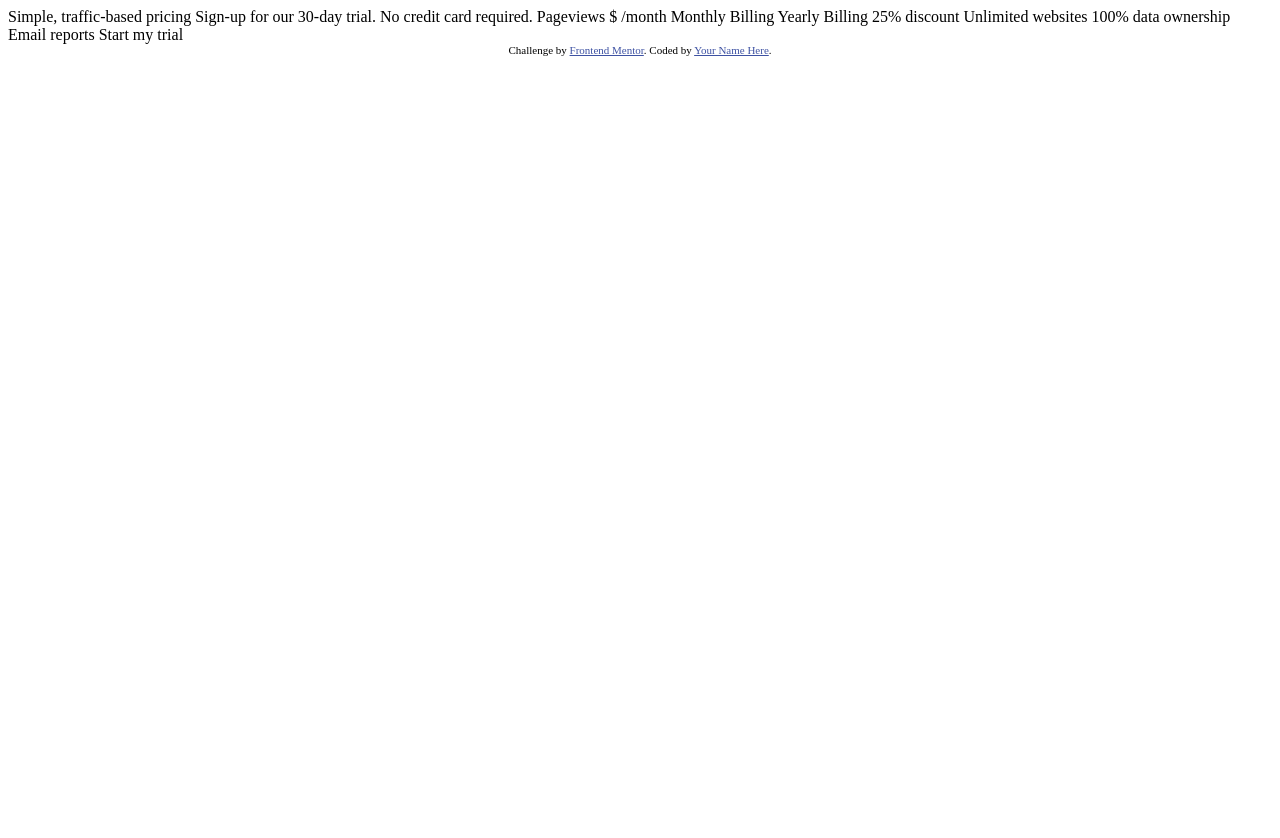
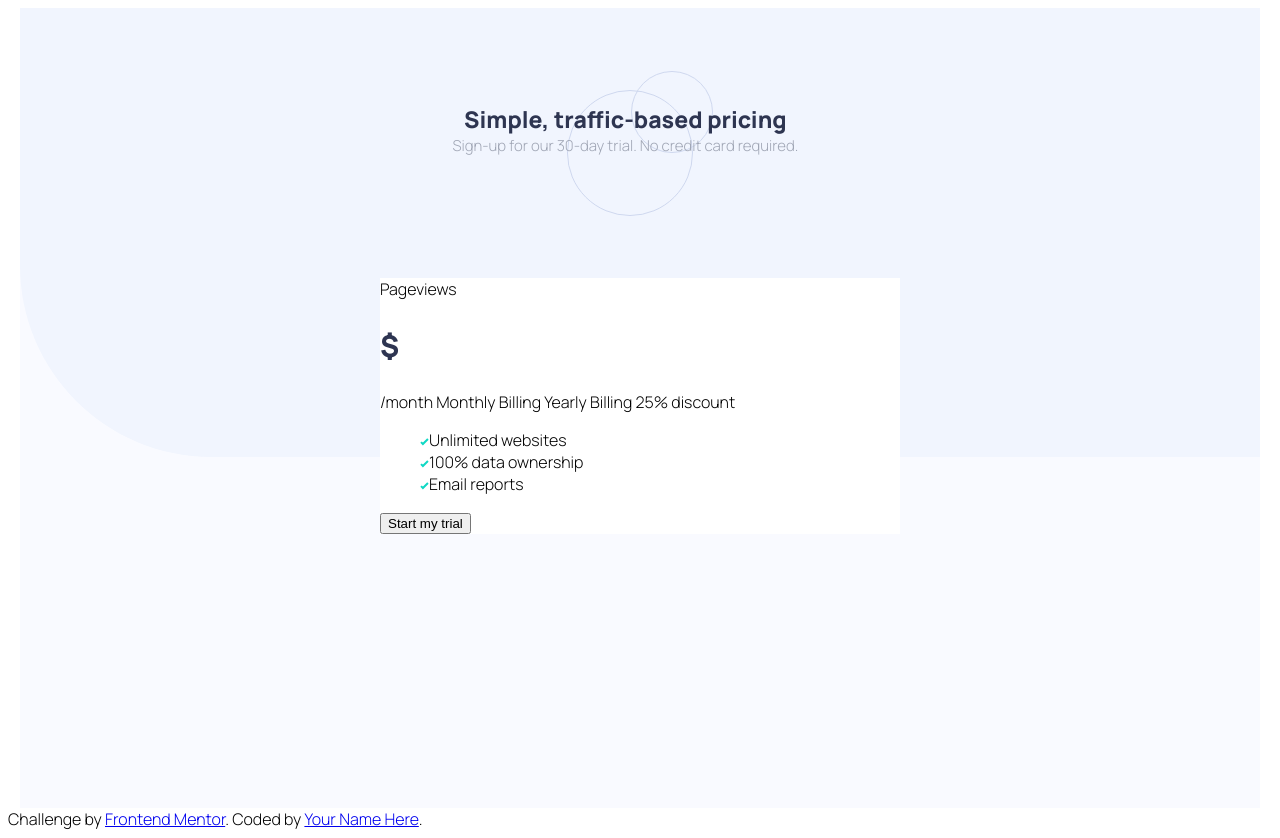
Before and after one commit to davidcoll15/Interactive-pricing-component, a plain HTML site: page index.html in a window 1280 px wide. Before the commit the page ends 800 px from the top, so only its background shows below. Drawn offline with nearby package versions, Linux system fonts and the light colour scheme.

Commit message:
added basic styles and html components

```diff
--- a/index.html
+++ b/index.html
@@ -7,30 +7,39 @@
   <link rel="icon" type="image/png" sizes="32x32" href="./images/favicon-32x32.png">
 
   <title>Frontend Mentor | Interactive pricing component</title>
-
-  <!-- Feel free to remove these styles or customise in your own stylesheet 👍 -->
-  <style>
-    .attribution { font-size: 11px; text-align: center; }
-    .attribution a { color: hsl(228, 45%, 44%); }
-  </style>
+  <link rel="stylesheet" href="style.css" />
+  <script src="https://unpkg.com/vue@next"></script>
+  <script src="app.js"></script>
+  <link rel="stylesheet" href="https://cdnjs.cloudflare.com/ajax/libs/font-awesome/5.15.3/css/all.min.css" integrity="sha512-iBBXm8fW90+nuLcSKlbmrPcLa0OT92xO1BIsZ+ywDWZCvqsWgccV3gFoRBv0z+8dLJgyAHIhR35VZc2oM/gI1w==" crossorigin="anonymous" referrerpolicy="no-referrer" />
+  <link rel="preconnect" href="https://fonts.gstatic.com">
+  <link href="https://fonts.googleapis.com/css2?family=Manrope:wght@300&display=swap" rel="stylesheet">
 </head>
 <body>
+  <div class="main-box">
+    <div class="title-section">
+      <div class="title-text">
+        <h1>Simple, traffic-based pricing</h1>
+        <h3>Sign-up for our 30-day trial. No credit card required.</h3>
+      </div>
+    </div>
 
-  Simple, traffic-based pricing
-  Sign-up for our 30-day trial. No credit card required.
+    <div class="pricer-box">
+      Pageviews
+      <h2>$</h2> /month
 
-  Pageviews
-  $ /month
+      Monthly Billing
+      Yearly Billing 25% discount
+      <div class ="details">
+        <ul>
+          <li><img src="images/icon-check.svg">Unlimited websites</li>
+          <li><img src="images/icon-check.svg">100% data ownership</li>
+          <li><img src="images/icon-check.svg">Email reports</li>
+        </ul>
 
-  Monthly Billing
-  Yearly Billing 25% discount
-
-  Unlimited websites
-  100% data ownership
-  Email reports
-
-  Start my trial
-
+        <button>Start my trial</button>
+      </div>
+    </div>
+  </div>
   <div class="attribution">
     Challenge by <a href="https://www.frontendmentor.io?ref=challenge" target="_blank">Frontend Mentor</a>.
     Coded by <a href="#">Your Name Here</a>.
--- /dev/null
+++ b/style.css
@@ -0,0 +1,67 @@
+@import url('https://fonts.googleapis.com/css2?family=Manrope:wght@800&display=swap');
+
+html{
+    font-family: 'Manrope', sans-serif;
+}
+
+h1{
+    font-size:23px;
+    color:#2E3551;
+    margin:0;
+    padding:0;
+}
+
+h2{
+    font-size:30px;
+    color:#2E3551;
+}
+
+h3{
+    font-size:15px;
+    font-weight:300;
+    color:#A0A6B5;
+    margin:0;
+    padding:0;
+}
+
+ul{
+    list-style-type: none;
+}
+
+.main-box{
+    width:1240px;
+    background-color:#F9FAFF;
+    margin:auto;
+    background-image: url("./images/bg-pattern.svg");
+    background-repeat: no-repeat;
+    height: 800px;
+}
+
+@media only screen and (max-width: 1080px) {
+    .main-box{
+        width:100%;
+    }
+}
+
+.title-section{
+    background-image: url("./images/pattern-circles.svg");
+    width:375px;
+    margin:auto;
+    text-align:center;
+    height:150px;
+    background-position: center;
+    background-repeat: no-repeat;
+    position: relative;
+    padding:60px;
+}
+
+.title-text{
+    top: 35%;
+    position: absolute;
+}
+
+.pricer-box{
+    background-color: #FFFFFF;
+    width:520px;
+    margin:auto;
+}
```
Also changed, not shown: app.js (added).
